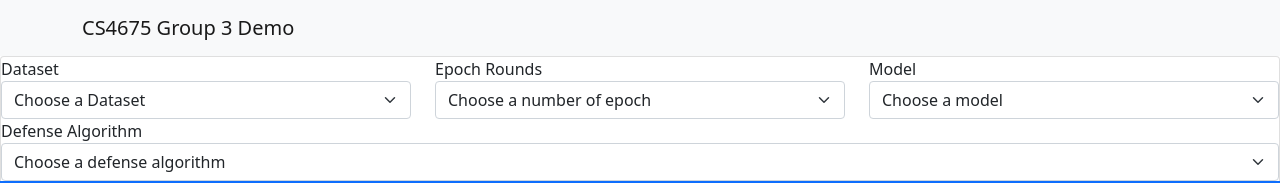
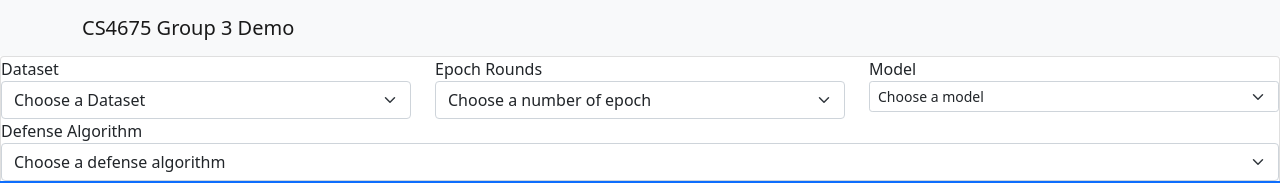
Before and after one commit to Phildesro123/CS4675-DistributedDataPoisoning, a React (Create React App) app: page / in a window 1280 px wide. Shown: the top 183 px of the page. Built offline with nearby package versions, Linux system fonts and the light colour scheme.

Commit message:
nothing significant

```diff
--- a/src/App.js
+++ b/src/App.js
@@ -9,7 +9,7 @@ function App() {
     <div className="App">
 
       < Header />
-      <Options name = "Dataset"/>
+      <Options/>
     </div>
   );
 }
--- a/src/components/options.js
+++ b/src/components/options.js
@@ -1,6 +1,6 @@
 import { Button, Card, Col ,Row ,Container, Form } from "react-bootstrap";
 
-function Options(props) {
+function Options() {
     return (
       <div className="Controls">
         <Card>
@@ -18,14 +18,14 @@ function Options(props) {
           Epoch Rounds
           <Form.Select aria-label={`Choose the number of epochs (rounds)`}>
             <option>Choose a number of epoch</option>
-            <option value= "200">200</option>
-            <option value= "300">300</option>
-            <option value= "400">400</option>
+            <option value="200">200</option>
+            <option value="300">300</option>
+            <option value="400">400</option>
           </Form.Select>
           </Col>
           <Col>
           Model
-          <Form.Select aria-label={`Choose the number of epochs (rounds)`}>
+          <Form.Select aria-label={`Choose the number of epochs (rounds)`} size = "sm">
             <option>Choose a model</option>
             <option value ="MNISTCNN">MNIST-CNN</option>
             <option value ="CIFARCNN">CIFAR10-CNN</option>
@@ -40,7 +40,7 @@ function Options(props) {
             <option value ="def2">Neural Cleanser</option>
           </Form.Select>
           </Col>
-          <Button type="button">Confirm</Button>
+          <Button type="button" onClick={()=>console.log('rest')}>Confirm</Button>
 
           </Row>
 
```
